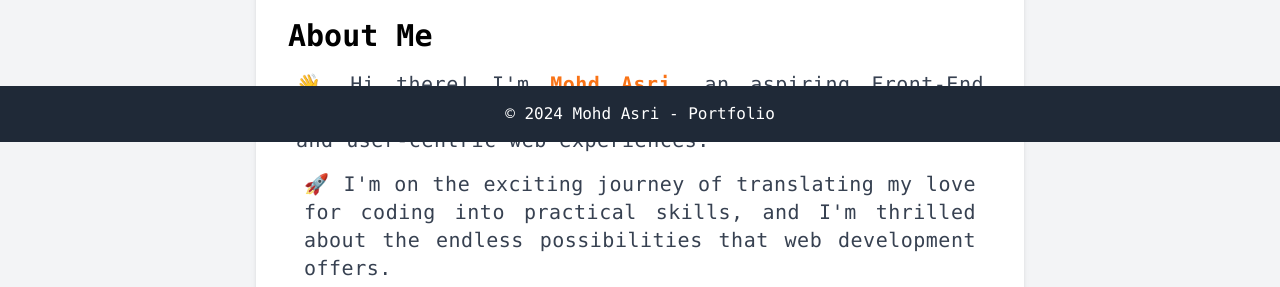
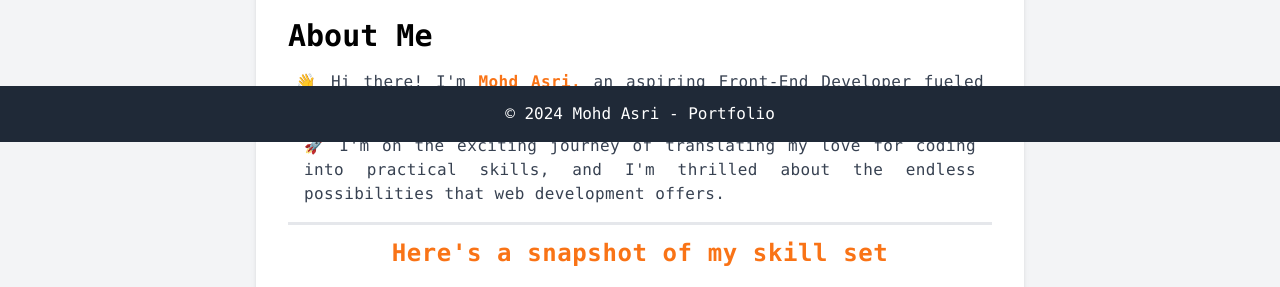
Before and after one commit to asriomar/my-portfolio, a React (Create React App) app: page / in a window 1280 px wide. Shown: the part 658-945 px from the top of the page. Built offline with nearby package versions, Linux system fonts and the light colour scheme.

Commit message:
Update App.js

```diff
--- a/src/App.js
+++ b/src/App.js
@@ -27,24 +27,20 @@ function App() {
 
       <section className="max-w-screen-md mx-auto my-8 p-8 bg-white shadow-md ">
         <h2 className="text-3xl font-bold mb-4  ">About Me</h2>
-        <p className="text-gray-700 m-2 tracking-wide md:text-justify text-xl">
+        <p className="text-gray-700 m-2 tracking-wide md:text-justify text-base">
           👋 Hi there! I'm{" "}
           <strong className="text-orange-500"> Mohd Asri, </strong> an aspiring
           Front-End Developer fueled by a passion for crafting engaging and
           user-centric web experiences.
         </p>
 
-        <p className="text-gray-700 m-4 tracking-wide md:text-justify text-xl">
+        <p className="text-gray-700 m-4 tracking-wide md:text-justify text-base">
           🚀 I'm on the exciting journey of translating my love for coding into
           practical skills, and I'm thrilled about the endless possibilities
           that web development offers.
         </p>
 
         <hr/>  <hr/>  <hr/>
-
-
-
-
 
         <p className="text-2xl text-center text-orange-500 mt-3 m-5 tracking-wide font-semibold">
           Here's a snapshot of my skill set
@@ -63,17 +59,16 @@ function App() {
 
         <LogoReact
           color={'#00949e'}
-
           height="64px"
           width="64px"
         />
 
 <LogoJavascript
   color={'#e3e637'}
-
   height="64px"
   width="64px"
 />
+
 <svg xmlns="http://www.w3.org/2000/svg" width="64" height="64" fill="currentColor" class="bi bi-bootstrap" viewBox="0 0 16 16">
   <path d="M5.062 12h3.475c1.804 0 2.888-.908 2.888-2.396 0-1.102-.761-1.916-1.904-2.034v-.1c.832-.14 1.482-.93 1.482-1.816 0-1.3-.955-2.11-2.542-2.11H5.062zm1.313-4.875V4.658h1.78c.973 0 1.542.457 1.542 1.237 0 .802-.604 1.23-1.764 1.23zm0 3.762V8.162h1.822c1.236 0 1.887.463 1.887 1.348 0 .896-.627 1.377-1.811 1.377z"/>
   <path d="M0 4a4 4 0 0 1 4-4h8a4 4 0 0 1 4 4v8a4 4 0 0 1-4 4H4a4 4 0 0 1-4-4zm4-3a3 3 0 0 0-3 3v8a3 3 0 0 0 3 3h8a3 3 0 0 0 3-3V4a3 3 0 0 0-3-3z"/>
@@ -82,12 +77,12 @@ function App() {
 <svg xmlns="http://www.w3.org/2000/svg" width="64" height="64" fill="currentColor" class="bi bi-git" viewBox="0 0 16 16">
   <path d="M15.698 7.287 8.712.302a1.03 1.03 0 0 0-1.457 0l-1.45 1.45 1.84 1.84a1.223 1.223 0 0 1 1.55 1.56l1.773 1.774a1.224 1.224 0 0 1 1.267 2.025 1.226 1.226 0 0 1-2.002-1.334L8.58 5.963v4.353a1.226 1.226 0 1 1-1.008-.036V5.887a1.226 1.226 0 0 1-.666-1.608L5.093 2.465l-4.79 4.79a1.03 1.03 0 0 0 0 1.457l6.986 6.986a1.03 1.03 0 0 0 1.457 0l6.953-6.953a1.03 1.03 0 0 0 0-1.457"/>
 </svg>
+
 <svg xmlns="http://www.w3.org/2000/svg" width="64" height="64" fill="currentColor" class="bi bi-github" viewBox="0 0 16 16">
   <path d="M8 0C3.58 0 0 3.58 0 8c0 3.54 2.29 6.53 5.47 7.59.4.07.55-.17.55-.38 0-.19-.01-.82-.01-1.49-2.01.37-2.53-.49-2.69-.94-.09-.23-.48-.94-.82-1.13-.28-.15-.68-.52-.01-.53.63-.01 1.08.58 1.23.82.72 1.21 1.87.87 2.33.66.07-.52.28-.87.51-1.07-1.78-.2-3.64-.89-3.64-3.95 0-.87.31-1.59.82-2.15-.08-.2-.36-1.02.08-2.12 0 0 .67-.21 2.2.82.64-.18 1.32-.27 2-.27s1.36.09 2 .27c1.53-1.04 2.2-.82 2.2-.82.44 1.1.16 1.92.08 2.12.51.56.82 1.27.82 2.15 0 3.07-1.87 3.75-3.65 3.95.29.25.54.73.54 1.48 0 1.07-.01 1.93-.01 2.2 0 .21.15.46.55.38A8.01 8.01 0 0 0 16 8c0-4.42-3.58-8-8-8"/>
 </svg>
+
 <svg role="img" width="64" height="64" viewBox="0 0 24 24" xmlns="http://www.w3.org/2000/svg"> <title>Chakra UI</title><path d="M12 0C5.352 0 0 5.352 0 12s5.352 12 12 12 12-5.352 12-12S18.648 0 12 0zm2.8 4.333c.13-.004.248.136.171.278l-3.044 5.58a.187.187 0 00.164.276h5.26c.17 0 .252.207.128.323l-9.22 8.605c-.165.154-.41-.063-.278-.246l4.364-6.021a.187.187 0 00-.151-.296H6.627a.187.187 0 01-.131-.32l8.18-8.123a.182.182 0 01.125-.056z"/></svg>
-
-
 
 
 </div>
```
Lines whose indentation alone changed are shown as unchanged.
